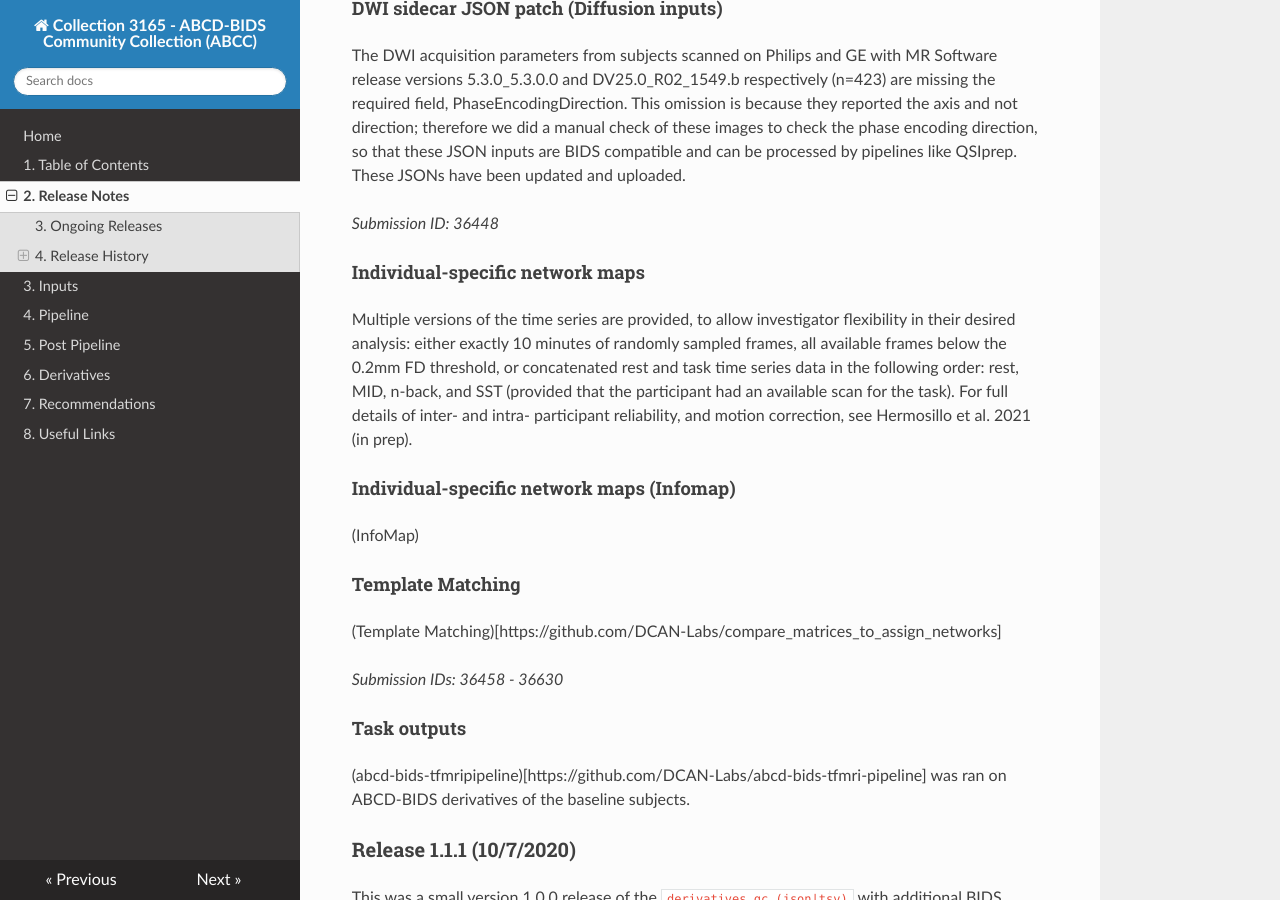
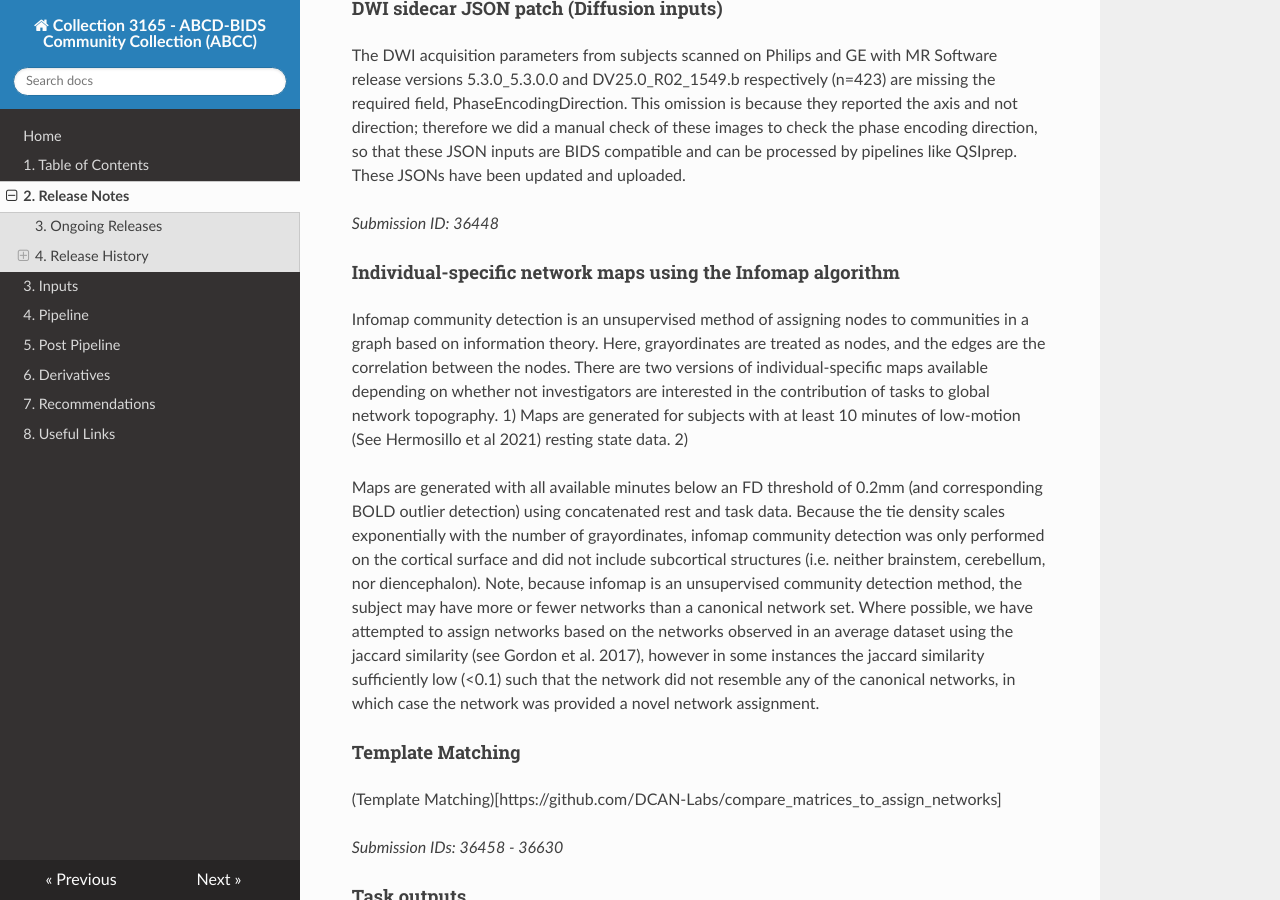
Before and after one commit to ABCD-STUDY/nda-abcd-collection-3165, an MkDocs documentation site: the page built from docs/release_notes.md, in a window 1280 px wide and 900 px high, scrolled down 1814 px. Built offline with MkDocs 1.6.1, drawn with Linux system fonts in a browser that asks for light colours; nearby versions of some CDN libraries.

Commit message:
Add Infomap description in release notes

```diff
--- a/docs/release_notes.md
+++ b/docs/release_notes.md
@@ -47,14 +47,11 @@ The DWI acquisition parameters from subjects scanned on Philips and GE with MR S
 
 *Submission ID: 36448*
 
-#### Individual-specific network maps
+#### Individual-specific network maps using the Infomap algorithm
 
- Multiple versions of the time series are provided, to allow investigator flexibility in their desired analysis: either exactly 10 minutes of randomly sampled frames, all available frames below the 0.2mm FD threshold, or concatenated rest and task time series data in the following order: rest, MID, n-back, and SST (provided that the participant had an available scan for the task). For full details of inter- and intra- participant reliability, and motion correction, see Hermosillo et al. 2021 (in prep).
+Infomap community detection is an unsupervised method of assigning nodes to communities in a graph based on information theory. Here, grayordinates are treated as nodes, and the edges are the correlation between the nodes. There are two versions of individual-specific maps available depending on whether not investigators are interested in the contribution of tasks to global network topography. 1) Maps are generated for subjects with at least 10 minutes of low-motion (See Hermosillo et al 2021) resting state data. 2)
 
-
-#### Individual-specific network maps (Infomap)
-
-(InfoMap)
+Maps are generated with all available minutes below an FD threshold of 0.2mm (and corresponding BOLD outlier detection) using concatenated rest and task data. Because the tie density scales exponentially with the number of grayordinates, infomap community detection was only performed on the cortical surface and did not include subcortical structures (i.e. neither brainstem, cerebellum, nor diencephalon). Note, because infomap is an unsupervised community detection method, the subject may have more or fewer networks than a canonical network set. Where possible, we have attempted to assign networks based on the networks observed in an average dataset using the jaccard similarity (see Gordon et al. 2017), however in some instances the jaccard similarity sufficiently low (<0.1) such that the network did not resemble any of the canonical networks, in which case the network was provided a novel network assignment.
 
 #### Template Matching
 
```
